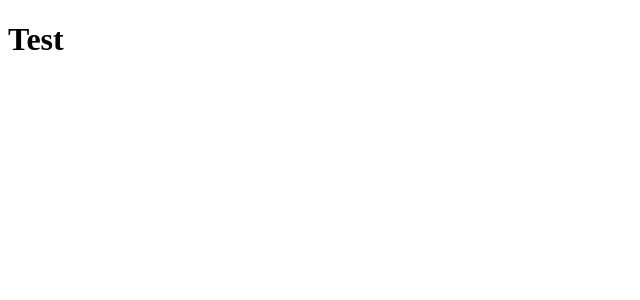
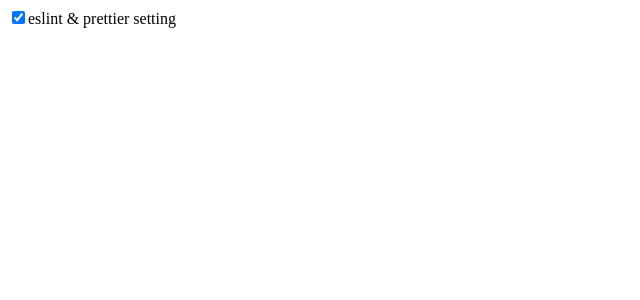
Before and after one commit to MaengMaeng/one-day-one-commit, a Next.js app: page / in a window 1280 px wide. Shown: the top 300 px of the page, without its empty margins (0-640 px from the left). Built offline with nearby package versions, Linux system fonts and the light colour scheme.

Commit message:
eslint & prettier setting done

```diff
--- a/pages/index.tsx
+++ b/pages/index.tsx
@@ -1,9 +1,13 @@
-const Index = () => {
-    return (
-        <div>
-            <h1>Test</h1>
-        </div>
-    )
-}
+/** @format */
+interface IProps {}
+
+const Index: React.FC<IProps> = () => {
+  return (
+    <div>
+      <input type="checkbox" checked={true} readOnly />
+      <span>eslint & prettier setting</span>
+    </div>
+  );
+};
 
 export default Index;
```
Also changed, not shown: package.json (+10 -0 lines), .eslintrc.json (added), .prettierrc.json (added), 1 other file (tests, documents, lock files or other folders).
